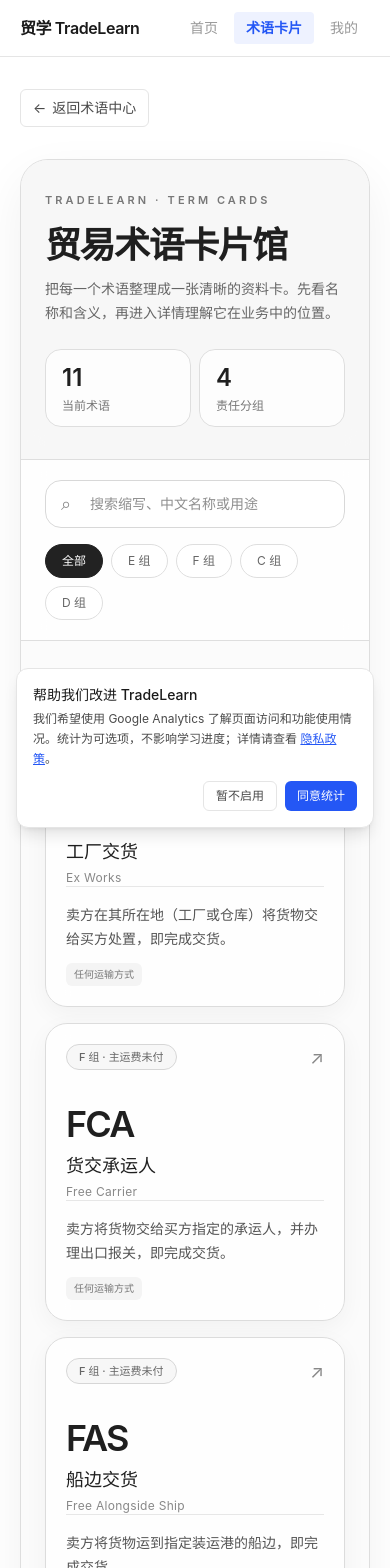
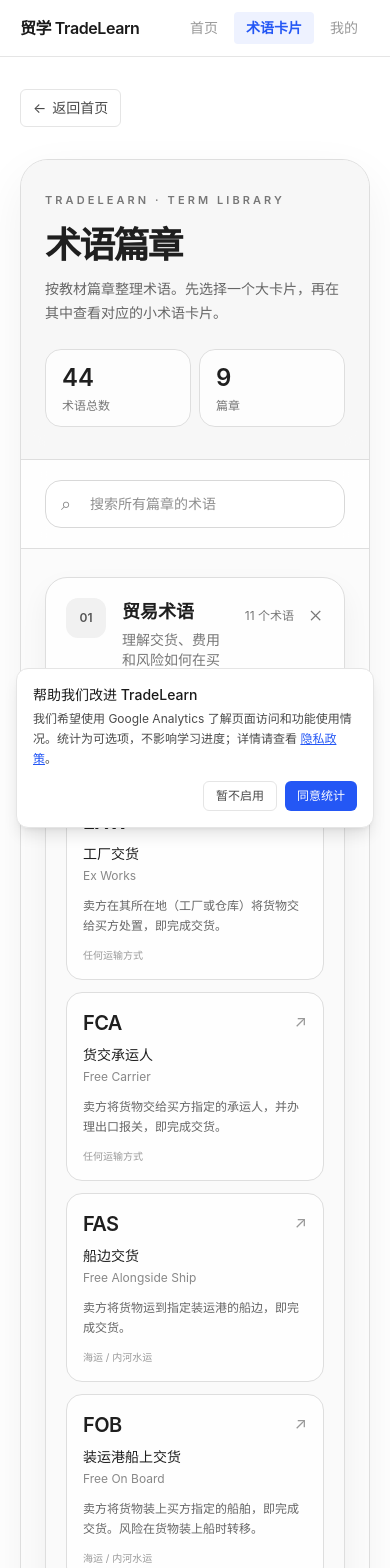
Before and after one commit to fjt926849-design/tradelearn, a Next.js app: page /terms-preview in a window 390 px wide. Shown: the top 1568 px of the page. Built offline with nearby package versions, Linux system fonts and the light colour scheme; no server answers.

Commit message:
refactor: group term cards by chapter

```diff
--- a/app/terms-preview/page.tsx
+++ b/app/terms-preview/page.tsx
@@ -6,96 +6,127 @@
 import Footer from "@/components/layout/Footer";
 import BackButton from "@/components/learn/BackButton";
 import { tradeTerms } from "@/data/trade-terms";
+import { tradeGlossary } from "@/data/trade-glossary";
 
-const groups = [
-  { key: "all", label: "全部" },
-  { key: "E", label: "E 组" },
-  { key: "F", label: "F 组" },
-  { key: "C", label: "C 组" },
-  { key: "D", label: "D 组" },
-] as const;
+type TermCard = {
+  id: string;
+  code: string;
+  name: string;
+  english: string;
+  summary: string;
+  meta: string;
+  href: string;
+};
+
+type TermChapter = {
+  id: string;
+  number: string;
+  title: string;
+  description: string;
+  source: string;
+  terms: TermCard[];
+};
+
+const groupDescription: Record<string, string> = {
+  合同: "掌握合同标的、品质、数量、包装和争议条款。",
+  运输: "认识运输方式、装运安排和运输单据。",
+  保险: "区分险别、风险范围和货损索赔流程。",
+  价格: "理解佣金、折扣和价格调整的报价口径。",
+  结算: "梳理汇付、托收和信用证中的付款责任。",
+  谈判: "分清询盘、发盘、还盘和接受的法律效果。",
+  贸易方式: "了解经销、代理和套期保值等业务安排。",
+  跨境电商: "认识平台、支付、物流和海外仓的基本概念。",
+};
+
+const termChapters: TermChapter[] = [
+  {
+    id: "trade-terms",
+    number: "01",
+    title: "贸易术语",
+    description: "理解交货、费用和风险如何在买卖双方之间分配。",
+    source: "Incoterms® 2020 · E / F / C / D 组",
+    terms: tradeTerms.map((term) => ({
+      id: term.code,
+      code: term.code,
+      name: term.chineseName,
+      english: term.fullName,
+      summary: term.summary,
+      meta: term.transportMode.join(" / "),
+      href: `/terms/${term.code.toLowerCase()}`,
+    })),
+  },
+  ...(["合同", "运输", "保险", "价格", "结算", "谈判", "贸易方式", "跨境电商"] as const).map((group, index) => {
+    const groupTerms = tradeGlossary.filter((entry) => entry.group === group);
+    return {
+      id: `glossary-${group}`,
+      number: String(index + 2).padStart(2, "0"),
+      title: group,
+      description: groupDescription[group],
+      source: `${groupTerms.length} 个专业词汇 · 按教材章节整理`,
+      terms: groupTerms.map((entry) => ({
+        id: entry.id,
+        code: entry.term,
+        name: entry.term,
+        english: entry.english,
+        summary: entry.definition,
+        meta: entry.chapterLabel,
+        href: entry.relatedRoute ?? `/glossary#${entry.id}`,
+      })),
+    } satisfies TermChapter;
+  }),
+];
 
 export default function TermsPreviewPage() {
   const [query, setQuery] = useState("");
-  const [group, setGroup] = useState<(typeof groups)[number]["key"]>("all");
+  const [expandedChapter, setExpandedChapter] = useState("trade-terms");
+  const normalizedQuery = query.trim().toLowerCase();
 
-  const visibleTerms = useMemo(() => {
-    const normalized = query.trim().toLowerCase();
-    return tradeTerms.filter((term) => {
-      const matchesGroup = group === "all" || term.category === group;
-      const matchesQuery =
-        !normalized ||
-        [term.code, term.chineseName, term.fullName, term.summary]
-          .join(" ")
-          .toLowerCase()
-          .includes(normalized);
-      return matchesGroup && matchesQuery;
-    });
-  }, [group, query]);
+  const visibleChapters = useMemo(() => termChapters.map((chapter) => ({
+    ...chapter,
+    terms: chapter.terms.filter((term) => !normalizedQuery || [term.code, term.name, term.english, term.summary, term.meta].join(" ").toLowerCase().includes(normalizedQuery)),
+  })).filter((chapter) => chapter.terms.length > 0), [normalizedQuery]);
+
+  const totalTerms = termChapters.reduce((total, chapter) => total + chapter.terms.length, 0);
 
   return (
     <div className="min-h-screen" style={{ background: "#fff", color: "#1f1f1f" }}>
       <Header />
       <main>
         <div className="mx-auto max-w-6xl px-5 py-8 sm:px-8 lg:py-12">
-          <BackButton fallbackRoute="/terms" label="返回术语中心" />
+          <BackButton fallbackRoute="/" label="返回首页" />
 
           <section className="mt-8 overflow-hidden rounded-[28px] border" style={{ borderColor: "#dedede", background: "rgba(250,250,250,.8)", boxShadow: "0 18px 50px rgba(0,0,0,.06)" }}>
             <div className="border-b px-6 py-8 sm:px-10 sm:py-10" style={{ borderColor: "#dedede", background: "rgba(245,245,245,.72)", backdropFilter: "blur(14px)" }}>
-              <p className="text-[11px] font-semibold uppercase tracking-[0.28em]" style={{ color: "#777" }}>TRADELEARN · TERM CARDS</p>
+              <p className="text-[11px] font-semibold uppercase tracking-[0.28em]" style={{ color: "#777" }}>TRADELEARN · TERM LIBRARY</p>
               <div className="mt-4 flex flex-col justify-between gap-6 lg:flex-row lg:items-end">
                 <div>
-                  <h1 className="text-4xl font-semibold tracking-[-0.04em] sm:text-5xl">贸易术语卡片馆</h1>
-                  <p className="mt-3 max-w-xl text-sm leading-6" style={{ color: "#666" }}>把每一个术语整理成一张清晰的资料卡。先看名称和含义，再进入详情理解它在业务中的位置。</p>
+                  <h1 className="text-4xl font-semibold tracking-[-0.05em] sm:text-5xl">术语篇章</h1>
+                  <p className="mt-3 max-w-xl text-sm leading-6" style={{ color: "#666" }}>按教材篇章整理术语。先选择一个大卡片，再在其中查看对应的小术语卡片。</p>
                 </div>
                 <div className="grid grid-cols-2 gap-2 sm:grid-cols-3">
-                  <div className="rounded-2xl border bg-white/70 px-4 py-3" style={{ borderColor: "#dedede" }}><p className="text-2xl font-semibold">{tradeTerms.length}</p><p className="mt-1 text-xs" style={{ color: "#777" }}>当前术语</p></div>
-                  <div className="rounded-2xl border bg-white/70 px-4 py-3" style={{ borderColor: "#dedede" }}><p className="text-2xl font-semibold">4</p><p className="mt-1 text-xs" style={{ color: "#777" }}>责任分组</p></div>
-                  <div className="hidden rounded-2xl border bg-white/70 px-4 py-3 sm:block" style={{ borderColor: "#dedede" }}><p className="text-2xl font-semibold">2020</p><p className="mt-1 text-xs" style={{ color: "#777" }}>规则版本</p></div>
+                  <Stat value={totalTerms} label="术语总数" />
+                  <Stat value={termChapters.length} label="篇章" />
+                  <Stat value="2020" label="规则版本" hiddenOnMobile />
                 </div>
               </div>
             </div>
 
-            <div className="border-b px-6 py-5 sm:px-10" style={{ borderColor: "#dedede", background: "rgba(255,255,255,.7)", backdropFilter: "blur(12px)" }}>
-              <label className="relative block">
-                <span className="sr-only">搜索术语</span>
-                <span aria-hidden="true" className="pointer-events-none absolute left-4 top-1/2 -translate-y-1/2 text-lg" style={{ color: "#888" }}>⌕</span>
-                <input value={query} onChange={(event) => setQuery(event.target.value)} placeholder="搜索缩写、中文名称或用途" className="h-12 w-full rounded-2xl border bg-white/80 pl-11 pr-4 text-sm outline-none transition focus:border-[#777]" style={{ borderColor: "#d8d8d8" }} />
-              </label>
-              <div className="mt-4 flex flex-wrap gap-2" aria-label="术语分组">
-                {groups.map((item) => {
-                  const active = group === item.key;
-                  return <button key={item.key} type="button" onClick={() => setGroup(item.key)} className="rounded-full border px-4 py-2 text-xs transition" style={{ borderColor: active ? "#222" : "#dedede", background: active ? "#222" : "rgba(255,255,255,.72)", color: active ? "#fff" : "#666" }}>{item.label}</button>;
-                })}
-              </div>
+            <div className="border-b px-6 py-5 sm:px-10" style={{ borderColor: "#dedede", background: "rgba(255,255,255,.72)", backdropFilter: "blur(12px)" }}>
+              <label className="relative block"><span className="sr-only">搜索术语</span><span aria-hidden="true" className="pointer-events-none absolute left-4 top-1/2 -translate-y-1/2 text-lg" style={{ color: "#888" }}>⌕</span><input value={query} onChange={(event) => setQuery(event.target.value)} placeholder="搜索所有篇章的术语" className="h-12 w-full rounded-2xl border bg-white/80 pl-11 pr-4 text-sm outline-none transition focus:border-[#777]" style={{ borderColor: "#d8d8d8" }} /></label>
             </div>
 
-            <div className="px-6 py-7 sm:px-10 sm:py-9">
-              <div className="mb-5 flex items-center justify-between">
-                <p className="text-sm font-medium">{group === "all" ? "全部术语" : `${group} 组术语`}</p>
-                <p className="text-xs" style={{ color: "#888" }}>{visibleTerms.length} 张卡片</p>
-              </div>
-              {visibleTerms.length > 0 ? (
-                <div className="grid gap-4 md:grid-cols-2 xl:grid-cols-3">
-                  {visibleTerms.map((term) => (
-                    <Link key={term.code} href={`/terms/${term.code.toLowerCase()}`} className="group relative flex min-h-[250px] flex-col overflow-hidden rounded-[22px] border p-5 transition duration-200 hover:-translate-y-1 hover:shadow-[0_16px_34px_rgba(0,0,0,.1)]" style={{ borderColor: "#dcdcdc", background: "rgba(255,255,255,.72)", boxShadow: "0 7px 24px rgba(0,0,0,.045)", backdropFilter: "blur(12px)" }}>
-                      <div className="flex items-start justify-between gap-4">
-                        <span className="rounded-full border px-3 py-1 text-[11px] font-medium" style={{ borderColor: "#d6d6d6", color: "#666", background: "#f7f7f7" }}>{term.category} 组 · {term.categoryLabel}</span>
-                        <span className="text-lg transition-transform group-hover:translate-x-1" style={{ color: "#888" }} aria-hidden="true">↗</span>
-                      </div>
-                      <div className="mt-8">
-                        <p className="text-4xl font-semibold tracking-[-0.05em]">{term.code}</p>
-                        <h2 className="mt-2 text-lg font-medium">{term.chineseName}</h2>
-                        <p className="mt-1 text-xs tracking-wide" style={{ color: "#888" }}>{term.fullName}</p>
-                      </div>
-                      <div className="mt-auto border-t pt-4" style={{ borderColor: "#e7e7e7" }}>
-                        <p className="line-clamp-2 text-sm leading-6" style={{ color: "#555" }}>{term.summary}</p>
-                        <div className="mt-3 flex flex-wrap gap-1.5">{term.transportMode.map((mode) => <span key={mode} className="rounded-md bg-[#f4f4f4] px-2 py-1 text-[10px]" style={{ color: "#777" }}>{mode}</span>)}</div>
-                      </div>
-                    </Link>
-                  ))}
-                </div>
-              ) : <div className="rounded-2xl border px-5 py-16 text-center" style={{ borderColor: "#dedede" }}><p className="text-sm font-medium">没有找到匹配术语</p><p className="mt-2 text-xs" style={{ color: "#888" }}>试试搜索其他缩写或清空筛选条件。</p></div>}
+            <div className="space-y-4 px-6 py-7 sm:px-10 sm:py-9">
+              {visibleChapters.map((chapter) => {
+                const isExpanded = normalizedQuery.length > 0 || expandedChapter === chapter.id;
+                return <section key={chapter.id} className="overflow-hidden rounded-[22px] border bg-white/65" style={{ borderColor: "#dedede", boxShadow: isExpanded ? "0 12px 28px rgba(0,0,0,.05)" : "none" }}>
+                  <button type="button" onClick={() => setExpandedChapter(isExpanded && !normalizedQuery ? "" : chapter.id)} className="flex w-full items-start justify-between gap-5 px-5 py-5 text-left sm:px-6" aria-expanded={isExpanded}>
+                    <span className="flex min-w-0 items-start gap-4"><span className="flex h-10 w-10 shrink-0 items-center justify-center rounded-xl bg-[#f1f1f1] text-xs font-semibold" style={{ color: "#555" }}>{chapter.number}</span><span className="min-w-0"><span className="block text-lg font-semibold">{chapter.title}</span><span className="mt-1 block text-sm leading-5" style={{ color: "#777" }}>{chapter.description}</span><span className="mt-2 block text-xs" style={{ color: "#999" }}>{chapter.source}</span></span></span>
+                    <span className="flex shrink-0 items-center gap-3 pt-1 text-xs" style={{ color: "#777" }}><span>{chapter.terms.length} 个术语</span><span className={`text-lg transition-transform ${isExpanded ? "rotate-45" : ""}`} aria-hidden="true">＋</span></span>
+                  </button>
+                  {isExpanded && <div className="border-t px-5 py-5 sm:px-6" style={{ borderColor: "#e8e8e8", background: "rgba(248,248,248,.55)" }}><div className="grid gap-3 sm:grid-cols-2 lg:grid-cols-3">{chapter.terms.map((term) => <Link key={term.id} href={term.href} className="group rounded-2xl border bg-white/80 p-4 transition hover:-translate-y-0.5 hover:shadow-[0_10px_22px_rgba(0,0,0,.08)]" style={{ borderColor: "#dedede" }}><div className="flex items-start justify-between gap-3"><p className="text-xl font-semibold tracking-[-0.03em]">{term.code}</p><span className="text-base" style={{ color: "#999" }} aria-hidden="true">↗</span></div><p className="mt-2 text-sm font-medium">{term.name}</p><p className="mt-1 truncate text-xs" style={{ color: "#888" }}>{term.english}</p><p className="mt-3 line-clamp-2 text-xs leading-5" style={{ color: "#666" }}>{term.summary}</p><p className="mt-3 text-[10px]" style={{ color: "#999" }}>{term.meta}</p></Link>)}</div></div>}
+                </section>;
+              })}
+              {visibleChapters.length === 0 && <div className="rounded-2xl border px-5 py-16 text-center" style={{ borderColor: "#dedede" }}><p className="text-sm font-medium">没有找到匹配术语</p><p className="mt-2 text-xs" style={{ color: "#888" }}>试试搜索其他缩写、中文名或业务场景。</p></div>}
             </div>
           </section>
         </div>
@@ -104,3 +135,7 @@
     </div>
   );
 }
+
+function Stat({ value, label, hiddenOnMobile = false }: { value: string | number; label: string; hiddenOnMobile?: boolean }) {
+  return <div className={`${hiddenOnMobile ? "hidden sm:block" : ""} rounded-2xl border bg-white/70 px-4 py-3`} style={{ borderColor: "#dedede" }}><p className="text-2xl font-semibold">{value}</p><p className="mt-1 text-xs" style={{ color: "#777" }}>{label}</p></div>;
+}
```
